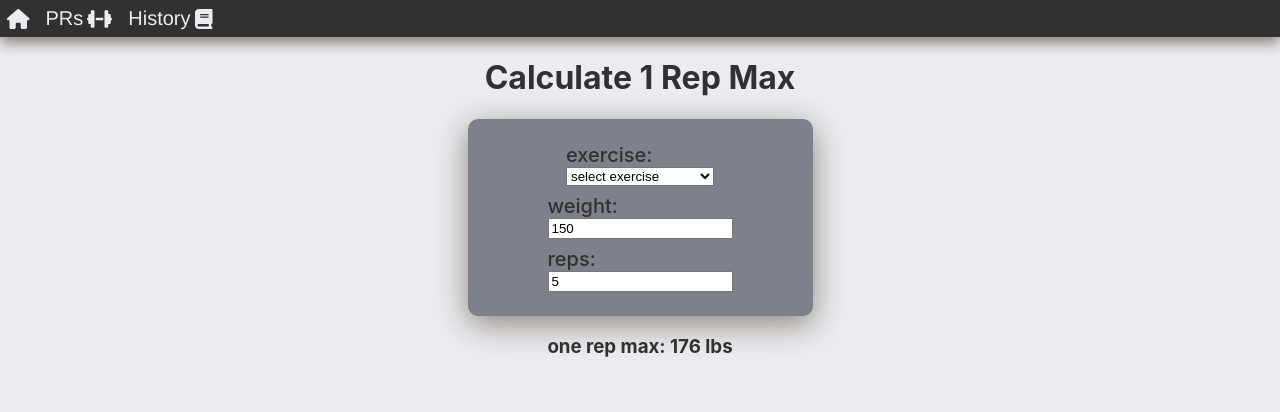
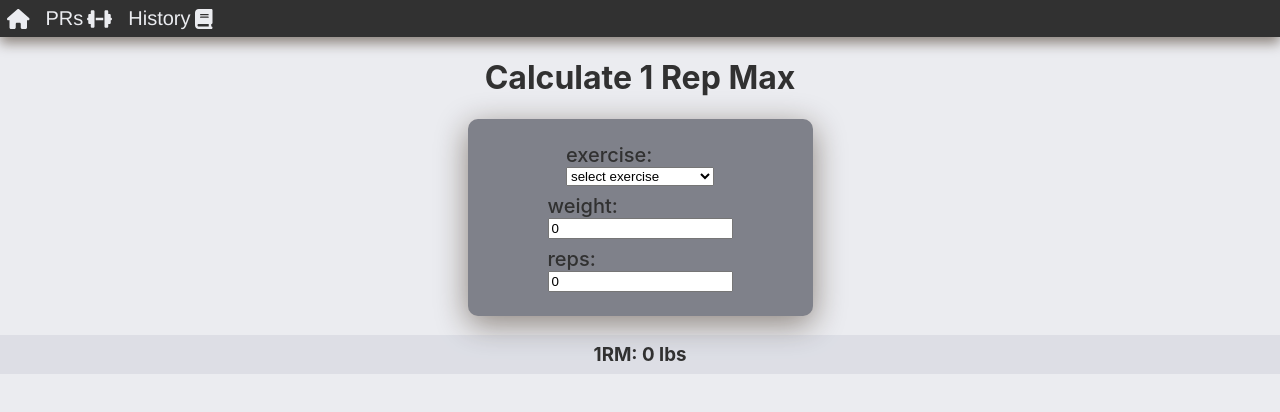
Before and after one commit to jrs-coding-school/jrs-max-lift-react-app-2022-c2, a React (Create React App) app: page /home in a window 1280 px wide. Shown: the top 412 px of the page. Built offline with nearby package versions, Linux system fonts and the light colour scheme.

Commit message:
added favicon and title

```diff
--- a/public/index.html
+++ b/public/index.html
@@ -1,14 +1,12 @@
 <!DOCTYPE html>
 <html lang="en">
+
 <head>
   <meta charset="utf-8" />
   <link rel="icon" href="%PUBLIC_URL%/favicon.ico" />
   <meta name="viewport" content="width=device-width, initial-scale=1" />
   <meta name="theme-color" content="#000000" />
-    <meta
-      name="description"
-      content="Web site created using create-react-app"
-    />
+  <meta name="description" content="Web site created using create-react-app" />
   <link rel="apple-touch-icon" href="%PUBLIC_URL%/logo192.png" />
   <!--
       manifest.json provides metadata used when your web app is installed on a
@@ -24,8 +22,9 @@
       work correctly both with client-side routing and a non-root public URL.
       Learn how to configure a non-root public URL by running `npm run build`.
     -->
-    <title>React App</title>
+  <title>Strength Tracker</title>
 </head>
+
 <body>
   <noscript>You need to enable JavaScript to run this app.</noscript>
   <div id="root"></div>
@@ -40,4 +39,5 @@
       To create a production bundle, use `npm run build` or `yarn build`.
     -->
 </body>
+
 </html>
--- a/src/App.js
+++ b/src/App.js
@@ -27,6 +27,7 @@ function App() {
   }
 
   return (
+
     <UserContext.Provider value={{ activeUser, login, logout }}>
       <div className="App">
         <Nav />
--- a/src/components/homePage/HomePage.css
+++ b/src/components/homePage/HomePage.css
@@ -8,7 +8,7 @@ h3 {
 
 .calculate {
     color: var(--darkest);
-    border: solid #595E6E;
-    background-color: #A6ABBD;
+    /* border: solid #595E6E; */
+    background-color: #a6abbd37;
     padding: 0.5rem;
 }
--- a/src/components/homePage/HomePage.js
+++ b/src/components/homePage/HomePage.js
@@ -8,8 +8,8 @@ export default function HomePage() {
         // this needs to be the table `excersises` from sql. also need more parameters
         id: '',
         name: '',
-        weight: 150,
-        reps: 5,
+        weight: 0,
+        reps: 0,
     })
 
     var oneRepMax = Math.floor(workout.weight * Math.pow(workout.reps, 0.1))
@@ -21,7 +21,7 @@ export default function HomePage() {
 
             <LiftForm workout={workout} setWorkout={setWorkout} />
 
-            <h3>{workout.name} one rep max: {oneRepMax} lbs</h3>
+            <h3 className='calculate' >{workout.name} 1RM: {oneRepMax} lbs</h3>
 
         </div>
     )
```
Also changed, not shown: 1 other file (tests, documents, lock files or other folders). Lines whose indentation alone changed are shown as unchanged.
